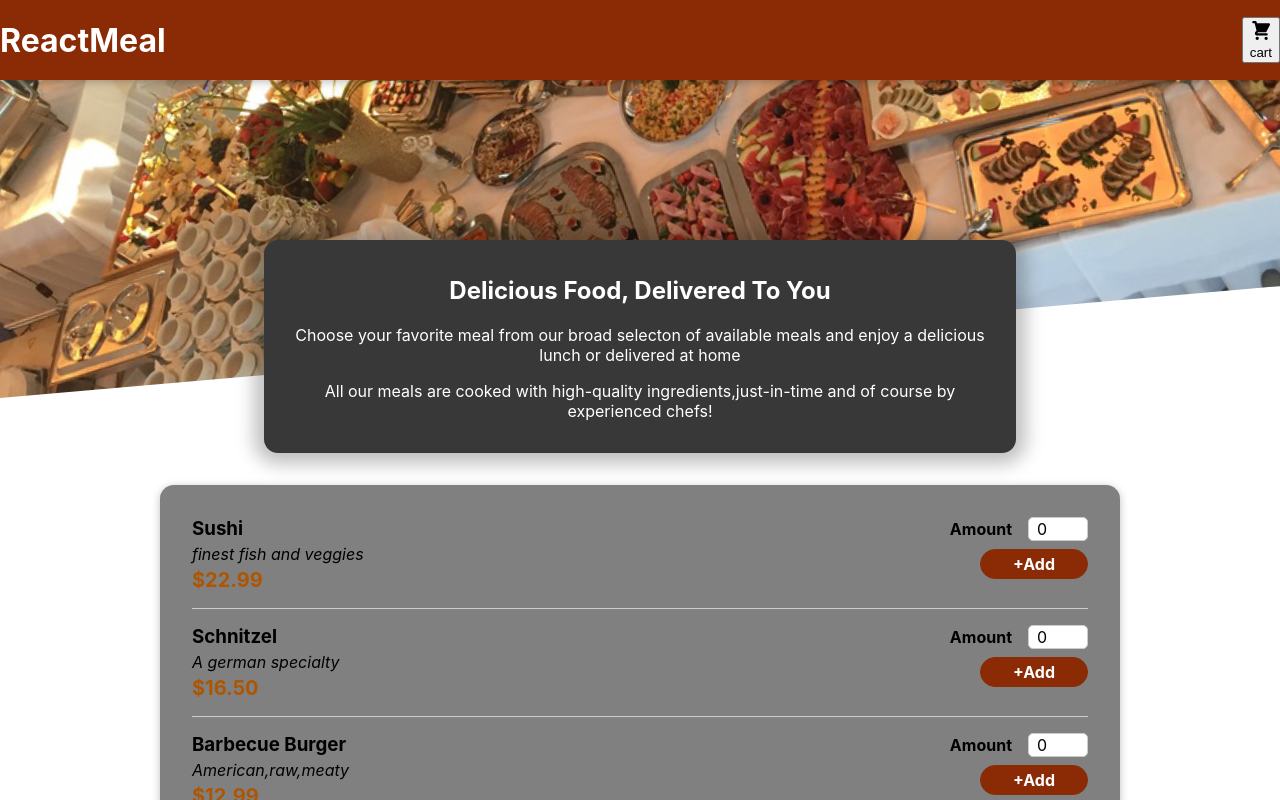
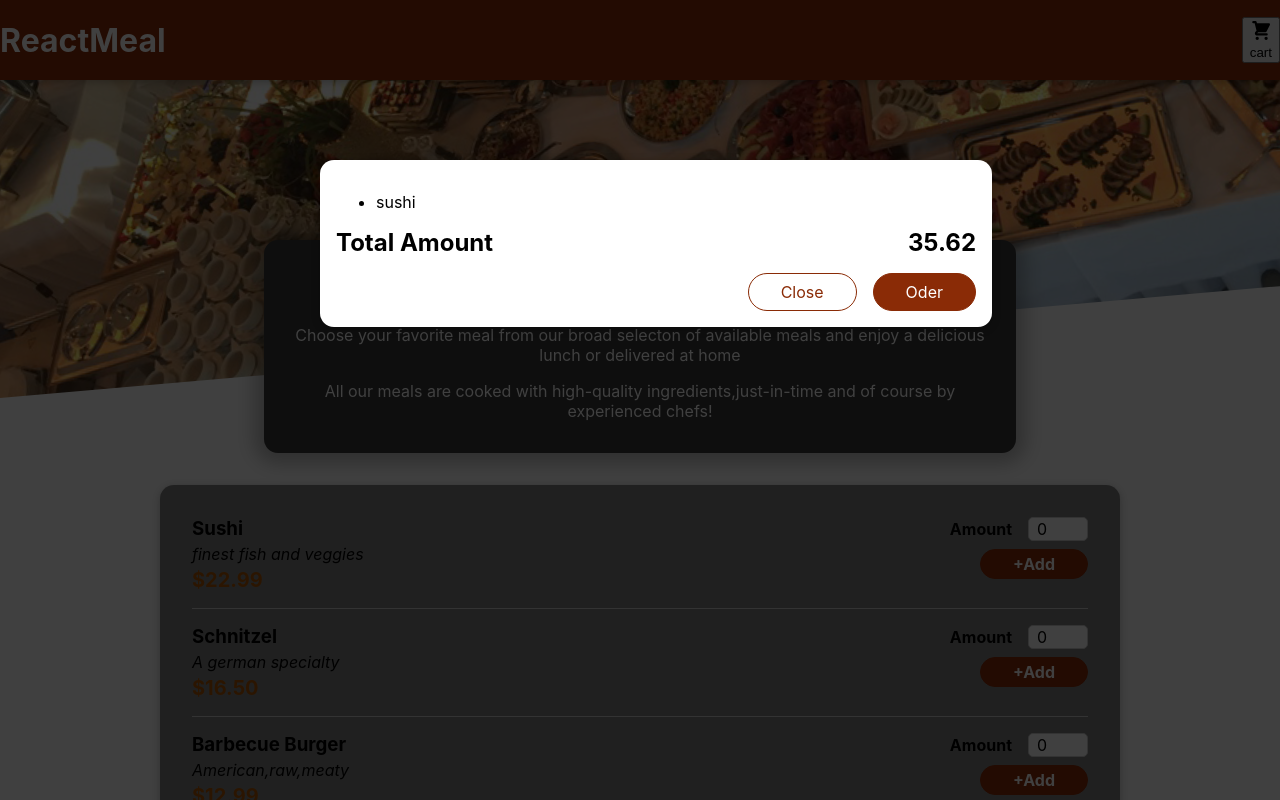
Before and after one commit to SowmiyaRam24/food_oder_app, a React (Create React App) app: page / in a window 1280 px wide. Both pictures are taken after a click on the button "cart". Shown: the top 800 px of the page. Built offline with nearby package versions, Linux system fonts and the light colour scheme.

Commit message:
dynamic cart update

```diff
--- a/src/App.js
+++ b/src/App.js
@@ -1,12 +1,21 @@
-import React, { Fragment } from 'react';
+import React, { Fragment ,useState} from 'react';
 import './App.css';
 import Header from './compounds/Header/Header';
 import Meals from './compounds/meals/melas';
+import Cart from './compounds/Cart/Cart';
 
 function App() {
+  const [CartIsShown,setCartIsShown]=useState(false)
+  const showCartHandler=()=>{
+    setCartIsShown(true);
+  };
+  const hideCarthandeler=()=>{
+    setCartIsShown(false);
+  };
   return (
     <Fragment>
-      <Header/>
+       {CartIsShown&&<Cart onClose={hideCarthandeler}/>}
+      <Header onShowCart={showCartHandler}/>
       <main>
       <Meals/>
       </main>
--- a/src/compounds/Cart/Cart.js
+++ b/src/compounds/Cart/Cart.js
@@ -1,22 +1,26 @@
 import classes from './Cart.module.css';
+import Modal from './Modal';
 const Cart=props=>{
   const CartItems=(<ul>
     {[{id:'c1',
     name:'sushi',amount:2,price:12.99 }].map((item)=>(<li>{item.name}</li>))}
 
   </ul>)
-  return(<div>
+  return(
+    <Modal onClose={props.onClose}>
+
     {CartItems}
     <div className={classes.total}>
       <span>Total Amount</span>
       <span>35.62</span>
     </div>
     <div className={classes.actions}>
-      <button className={classes['button--alt']}>Close</button>
+      <button className={classes['button--alt']} onClick={props.onClose}>Close</button>
       <button className={classes.button}>Oder</button>
     </div>
 
-  </div>
+
+    </Modal>
 
   )
 };
--- a/src/compounds/Cart/Modal.js
+++ b/src/compounds/Cart/Modal.js
@@ -0,0 +1,29 @@
+import {Fragment} from 'react';
+import  ReactDOM  from 'react-dom';
+import classes from './modal.module.css';
+import React from 'react';
+
+function Backdrop(props) {
+  return (
+    <div className={classes.backdrop} onClick={props.onClose}></div>
+  )
+};
+
+function ModalOverlay(props) {
+  return (
+    <div className={classes.modal}>
+        <div>{props.children}</div>
+    </div>
+  );
+};
+const getid=document.getElementById('overlays')
+
+const Modal=(props)=>{
+    return(<Fragment>
+        {ReactDOM.createPortal(<Backdrop onClose={props.onClose}/>,getid)}
+        {ReactDOM.createPortal(<ModalOverlay>{props.children}</ModalOverlay>,getid)}
+    </Fragment>
+
+    )
+}
+export default Modal;
--- a/src/compounds/Cart/modal.module.css
+++ b/src/compounds/Cart/modal.module.css
@@ -0,0 +1,40 @@
+.backdrop {
+    position: fixed;
+    top: 0;
+    left: 0;
+    width: 100%;
+    height: 100vh;
+    z-index: 20;
+    background-color: rgba(0, 0, 0, 0.75);
+  }
+
+  .modal {
+    position: fixed;
+    top: 20vh;
+    left: 5%;
+    width: 90%;
+    background-color: white;
+    padding: 1rem;
+    border-radius: 14px;
+    box-shadow: 0 2px 8px rgba(0, 0, 0, 0.25);
+    z-index: 30;
+    animation: slide-down 300ms ease-out forwards;
+  }
+
+  @media (min-width: 768px) {
+    .modal {
+      width: 40rem;
+      left: calc(50% - 20rem);
+    }
+  }
+
+  @keyframes slide-down {
+    from {
+      opacity: 0;
+      transform: translateY(-3rem);
+    }
+    to {
+      opacity: 1;
+      transform: translateY(0);
+    }
+  }
--- a/src/compounds/Header/Header.js
+++ b/src/compounds/Header/Header.js
@@ -7,7 +7,7 @@ function Header(props){
         <Fragment>
             <header className={classes.header}>
               <h1>ReactMeal</h1>
-              <HeaderCartButton/>
+              <HeaderCartButton onClick={props.onShowCart} />
             </header>
             <div className={classes['main-image']}>
                 <img src={mealsImage} alt='loading'/>
--- a/src/compounds/Header/HeaderCart.js
+++ b/src/compounds/Header/HeaderCart.js
@@ -1,9 +1,9 @@
-
-import CartIcon from "../Cart/CartIcon";
+import classes from './Header.module.css'
+import CartIcon from '../Cart/CartIcon';
 
 const HeaderCartButton=props=>{
-    return<button>
-        <span><CartIcon/></span>
+    return<button className={classes.button} onClick={props.onClick}>
+        <span className={classes.icon}><CartIcon/></span>
             <span>cart</span>
 
         <span></span>
```
Also changed, not shown: src/store/CartProvider.js (added, +21 -0 lines), src/store/cart-centent.js (added, +11 -0 lines).
